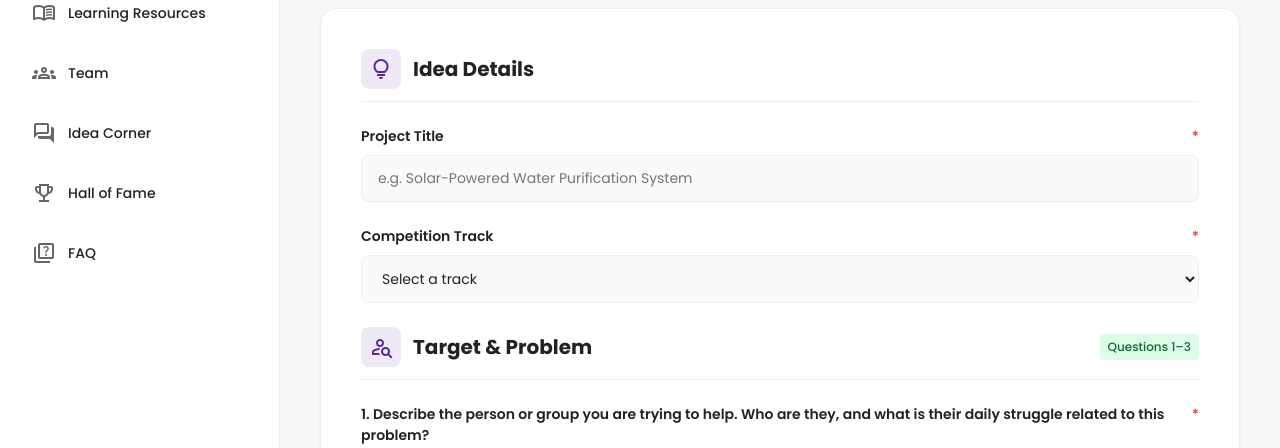
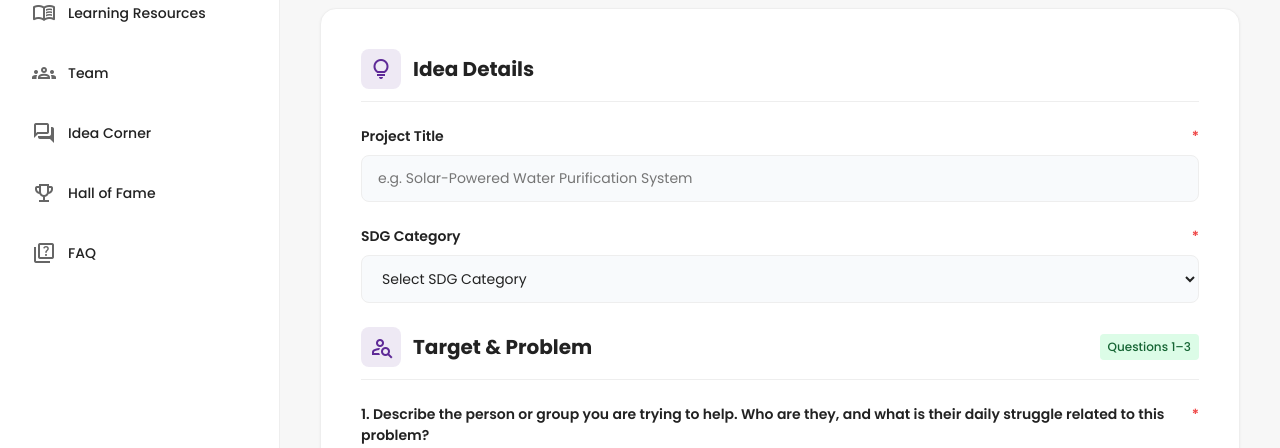
Before and after one commit to techinfinitydevelopers/IFT, a Django app: template templates/students/submit_idea_v2.html in a window 1280 px wide. Shown: the part 278-726 px from the top of the page. Run offline with Django 5.2, Linux system fonts and the light colour scheme; the template is opened without the code that fills it, so the values that code supplies are empty.

Commit message:
Rename Competition Track to SDG Category on idea submission page
Co-Authored-By: Claude Opus 4.6 (1M context) <noreply@anthropic.com>

```diff
--- a/templates/students/submit_idea_v2.html
+++ b/templates/students/submit_idea_v2.html
@@ -221,10 +221,10 @@
 
                             <div class="form-group">
                                 <label class="form-label" for="id_track">
-                                    Competition Track <span class="required">*</span>
+                                    SDG Category <span class="required">*</span>
                                 </label>
                                 <select class="form-textarea" style="min-height:auto;padding:12px 16px;" id="id_track" name="competition_track">
-                                    <option value="" disabled {% if not form.competition_track.value %}selected{% endif %}>Select a track</option>
+                                    <option value="" disabled {% if not form.competition_track.value %}selected{% endif %}>Select SDG Category</option>
                                     <option value="no-poverty" {% if form.competition_track.value == 'no-poverty' %}selected{% endif %}>No Poverty</option>
                                     <option value="zero-hunger" {% if form.competition_track.value == 'zero-hunger' %}selected{% endif %}>Zero Hunger</option>
                                     <option value="good-health" {% if form.competition_track.value == 'good-health' %}selected{% endif %}>Good Health and Well-Being</option>
```
